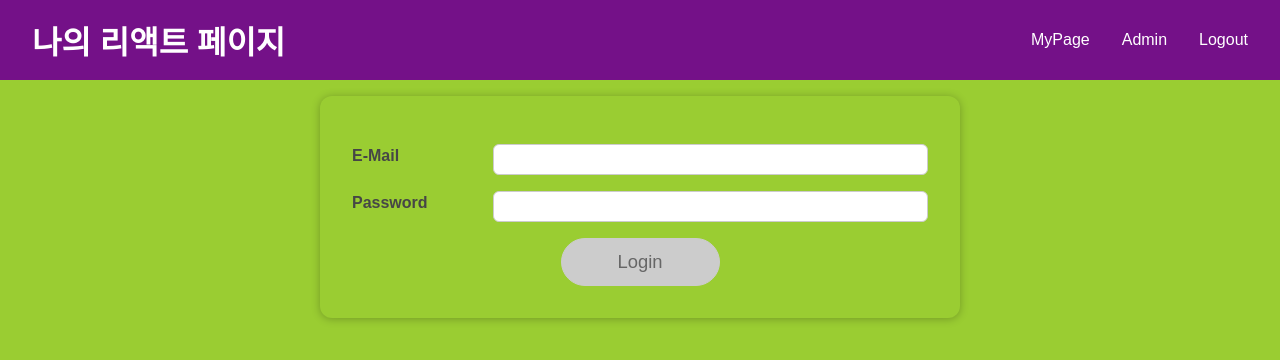
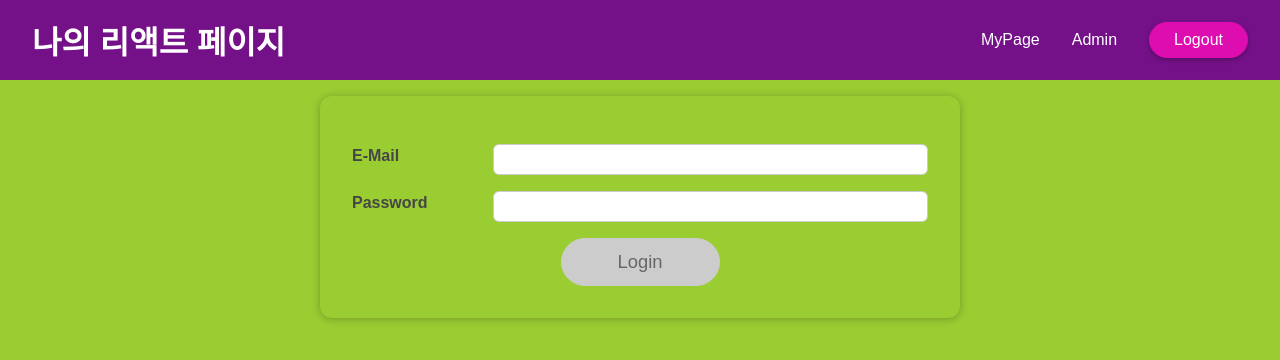
Before and after one commit to chanhee7/react-study202406, a React (Create React App) app: page / in a window 1280 px wide. Shown: the top 360 px of the page. Built offline with nearby package versions, Linux system fonts and the light colour scheme.

Commit message:
# useEffect 기초

```diff
--- a/src/App.js
+++ b/src/App.js
@@ -1,4 +1,4 @@
-import React, { useRef, useState } from "react";
+import React, { useEffect, useRef, useState } from "react";
 import MainHeader from "./components/SideEffect/MainHeader";
 import Home from "./components/SideEffect/Home";
 import Login from "./components/SideEffect/Login";
@@ -10,13 +10,23 @@
   const[isLoggedIn, setIsLoggedIn] = useState(false);
 
   // localStorage에서 login-flag를 꺼냄
-  const storedLoginFlag = localStorage.getItem('login-flag');
+  // const storedLoginFlag = localStorage.getItem('login-flag');
   // 로그인 검사를 초기에 수행
-  if (storedLoginFlag === '1') {
+  // if (storedLoginFlag === '1') {
     // 상태변수가 setter로 변경되면
     // 리액트는 변경감지 후 바로 리렌더링을 수행함
-    setIsLoggedIn(true);
-  }
+    // setIsLoggedIn(true);
+  // }
+
+  // side effect 처리를 위한 함수
+  // useEffect는 기본적으로 컴포넌트 렌더링시 단 한번만 호출
+  useEffect(() => {
+    console.log('로그인 검사 수행');
+    const storedLoginFlag = localStorage.getItem('login-flag');
+    if (storedLoginFlag === '1') {
+      setIsLoggedIn(true);
+    }
+  }, []);
 
   // 서버 통신은 중앙집중 관리가 중요함
   const loginHandler = (email, password) => {
@@ -25,9 +35,14 @@
     setIsLoggedIn(true);
   };
 
+  const logoutHandler = () => {
+    localStorage.removeItem('login-flag');
+    setIsLoggedIn(false);
+  };
+
   return (
     <>
-      <MainHeader />
+      <MainHeader onLogout={logoutHandler} />
       <main>
         {isLoggedIn && <Home />}
         {!isLoggedIn && <Login onLogin={loginHandler} />}
--- a/src/components/SideEffect/MainHeader.js
+++ b/src/components/SideEffect/MainHeader.js
@@ -2,11 +2,11 @@
 import styles from './MainHeader.module.css';
 import Navigation from './Navigation';
 
-const MainHeader = () => {
+const MainHeader = ({ onLogout }) => {
   return (
     <header className={styles['main-header']}>
       <h1>나의 리액트 페이지</h1>
-      <Navigation />
+      <Navigation onLogout={onLogout} />
     </header>
   );
 };
--- a/src/components/SideEffect/Navigation.js
+++ b/src/components/SideEffect/Navigation.js
@@ -1,7 +1,8 @@
 import React from 'react';
 import styles from './Navigation.module.css';
 
-const Navigation = () => {
+const Navigation = ({ onLogout }) => {
+
   return (
     <nav className={styles.nav}>
       <ul>
@@ -14,7 +15,7 @@
         </li>
 
         <li>
-          <a href='/'>Logout</a>
+          <button onClick={onLogout}>Logout</button>
         </li>
       </ul>
     </nav>
```
